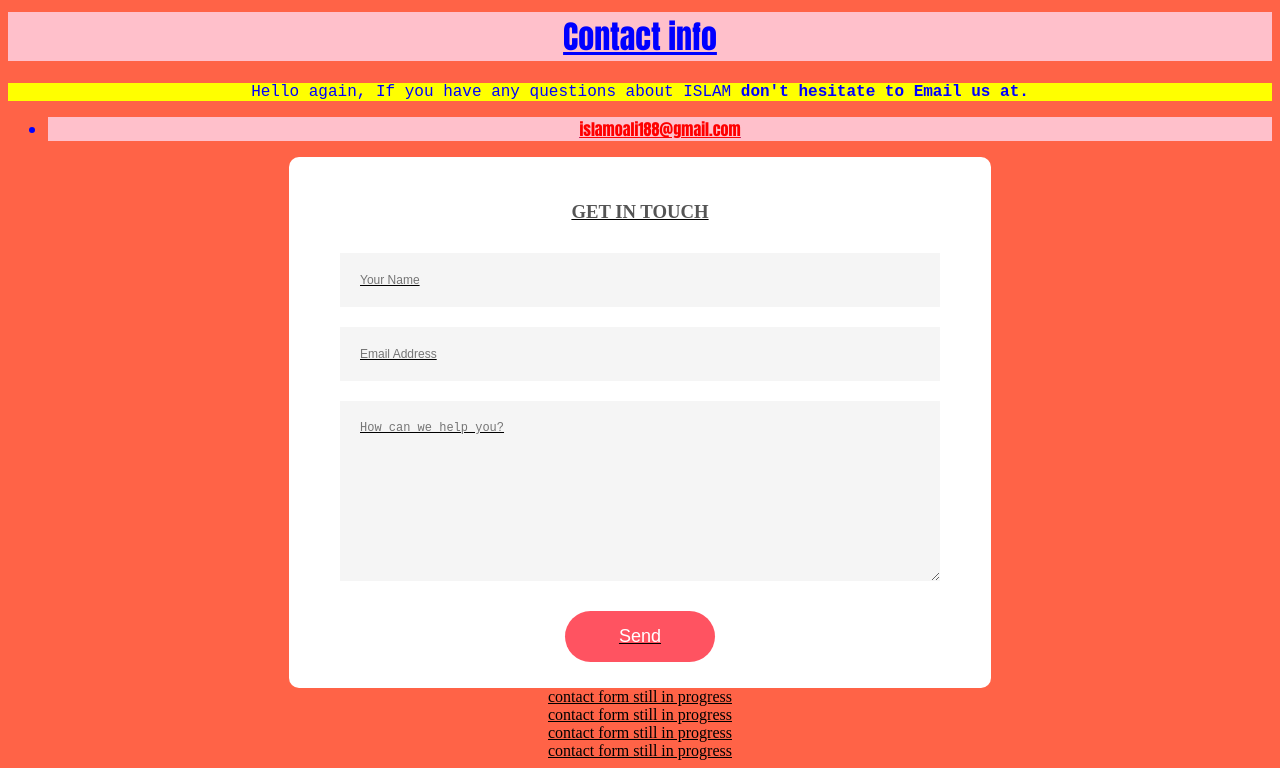
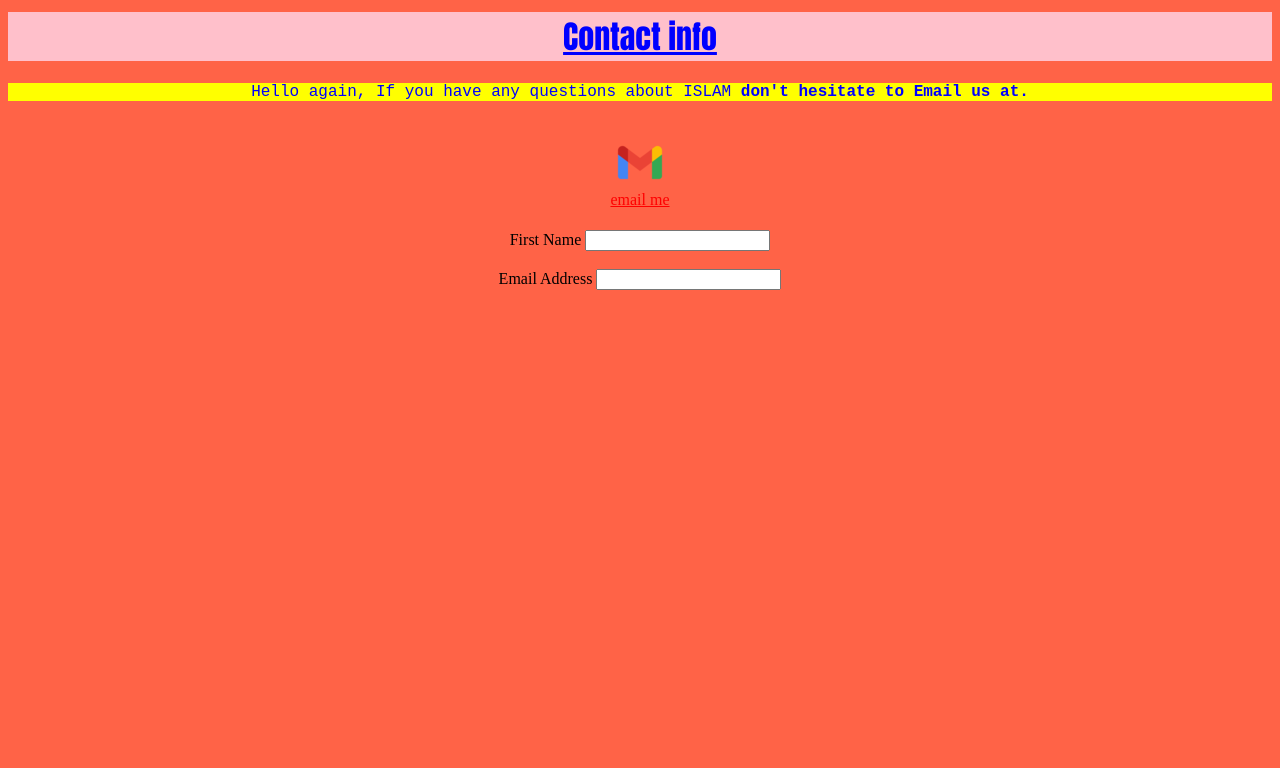
Before and after one commit to almoali/ali.dir.so, a plain HTML site: page contactinfo.html in a window 1280 px wide. Shown: the part 167-935 px from the top of the page. After the commit the page ends 800 px from the top, so only its background shows below. Drawn offline with Linux system fonts and the light colour scheme.

Commit message:
3ghae;fuirfyerhyfter,jgi

```diff
--- a/contactinfo.html
+++ b/contactinfo.html
@@ -33,75 +33,6 @@
         background-color: yellow;
         color: blue;
         font-family: 'Courier New', Courier, monospaces;
-      }
-
-      @keyframes slideIn {
-        0% {
-          transform: translateX(-100%);
-        }
-
-        100% {
-          transform: translateX(0);
-        }
-      }
-
-      .slide-in {
-        animation: slideIn 3s ease-out;
-        height: 200px;
-        width: 200px;
-        background-size: cover;
-      }
-
-      @keyframes pulse {
-        0% {
-          transform: scale(1);
-        }
-
-        50% {
-          transform: scale(1.1);
-        }
-
-        100% {
-          transform: scale(1);
-        }
-      }
-
-      .pulse {
-        animation: pulse 10s;
-      }
-
-      @keyframes wobble {
-        0% {
-          transform: translateX(0%);
-        }
-
-        15% {
-          transform: translateX(-30%) rotate(-5deg);
-        }
-
-        30% {
-          transform: translateX(25%) rotate(3deg);
-        }
-
-        45% {
-          transform: translateX(-20%) rotate(-3deg);
-        }
-
-        60% {
-          transform: translateX(15%) rotate(2deg);
-        }
-
-        75% {
-          transform: translateX(-10%) rotate(-1deg);
-        }
-
-        100% {
-          transform: translateX(0%);
-        }
-      }
-
-      .wobble {
-        animation: wobble 5s;
       }
 
       .HOMEPAGE {
@@ -160,44 +91,37 @@
         background-color: blue;
       }
 
-      form {
-        background: #fff;
-        display: flex;
-        flex-direction: column;
-        padding: 2vw 4vw;
-        width: 90%;
-        max-width: 600px;
-        border-radius: 10px;
+      .email-link {
+        text-decoration: none;
+        color: black;
+        display: inline-flex;
+        align-items: center;
+        padding: 9px 8px;
+        margin-left: -8px;
+        border: 2px solid transparent;
+        border-radius: 4px;
+        transition: border-color 0.15s cubic-bezier(0.4, 0, 1, 1);
       }
 
-      form h3 {
-        color: #555;
-        font-weight: 800;
-        margin-bottom: 20px;
+      .blabla2:hover {
+        border-color:black;
+        border-style: solid;
+        border-width: 1px;
+        color: black;
+        height: 222px;
+        border-radius: 2px;
+        cursor: pointer;
+        display: block;
+        height: 73px;
+        padding: 10px;
+
       }
 
-      form input,
-      form textarea {
-        border: 0;
-        margin: 10px 0;
-        padding: 20px;
-        outline: none;
-        background: #f5f5f5;
-        font-size: 12px;
+      .gmail-icon2 {
+        margin-top: 12px;
       }
 
-      form button {
-        padding: 15px;
-        background: #ff5361;
-        color: #fff;
-        font-size: 18px;
-        border: 0;
-        outline: none;
-        cursor: pointer;
-        width: 150px;
-        margin: 20px auto 0;
-        border-radius: 30px;
-      }
+      #btn {}
     </style>
   </head>
 
@@ -223,32 +147,28 @@
       </nav>
     </div>
 
+    <h1><b><u>Contact info</b></u></h1>
+    <p>Hello again, If you have any questions about ISLAM <b>don't hesitate to Email us at.</b></p>
+    <div style="display: inline-block;">
+      <a href="mailto:islamoali188@gmail.com" class="blabla2" style="
 
-    <div class="wobble" class="pulse" class="slide-in">
-      <h1><b><u>Contact info</b></u></h1>
-      <p>Hello again, If you have any questions about ISLAM <b>don't hesitate to Email us at.</b></p>
-      <ul>
-        <li class="email"><u><a href="https://mail.google.com/">islamoali188@gmail.com</a></br>
-        </li>
-      </ul>
+        display: block;
+        height: 73px;
+        padding: 10px;
+      ">
+
+        <img class="gmail-icon2" src="/Gmail.max-1100x1100.ico" alt="email icon">
+        <div>email me</div>
+      </a>
     </div>
-
-    <div class="container">
-      <form action="https://formsubmit.co/your@email.com" method="POST" />
-      <h3>GET IN TOUCH</h3>
-      <input type="text" id="name" placeholder="Your Name" required>
-      <input type="email" id="email2" placeholder="Email Address" required>
-      <textarea id="message" rows="10" placeholder="How can we help you?"></textarea>
-      <button type="submit">Send</button>
+    <div>
+      <form style="margin-top: 20px;">
+        First Name <input type="text" id="firstname" required><br><br>
+        Email Address <input type="email" id="email2" required><br><br>
 
       </form>
-      contact form still in progress<br>
-      contact form still in progress<br>
-      contact form still in progress<br>
-      contact form still in progress
     </div>
 
   </body>
-</center>
 
 </html>
```
Also changed, not shown: Gmail.max-1100x1100.ico (added), 1 other file.
